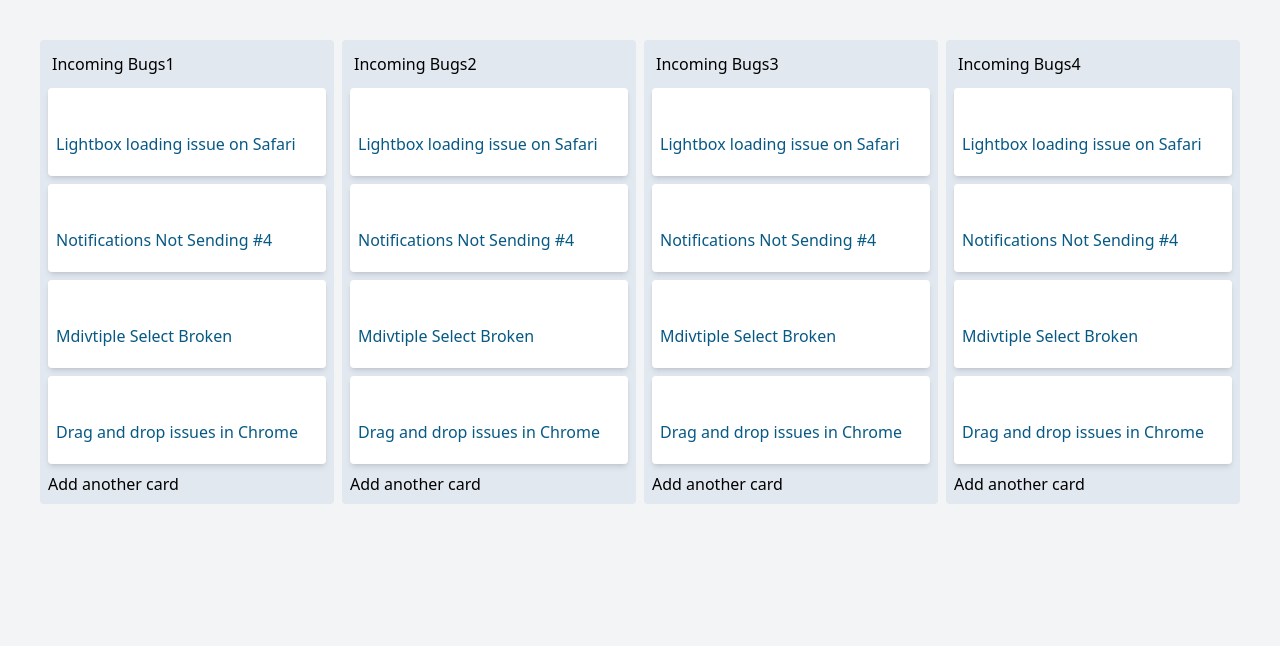
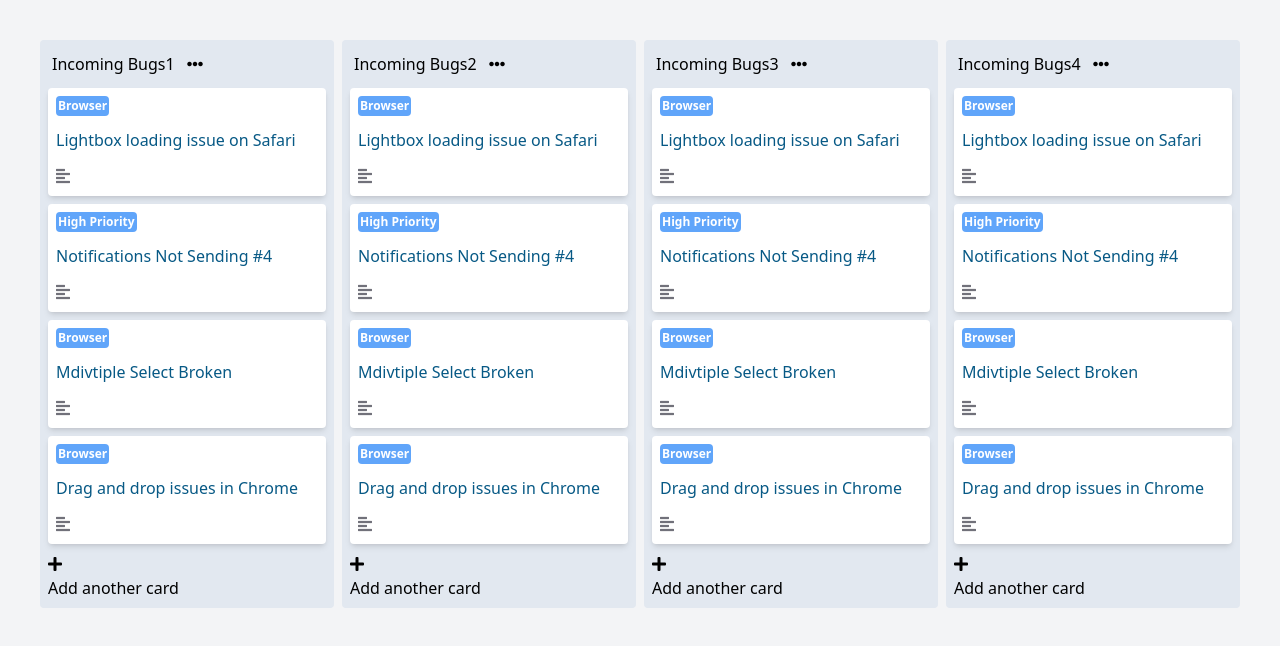
Before and after one commit to amozalev/task-board, a SvelteKit app: page / in a window 1280 px wide. Shown: the top 646 px of the page. Built offline with nearby package versions, Linux system fonts and the light colour scheme.

Commit message:
Added tasks store; implemented task update.

```diff
--- a/src/app.html
+++ b/src/app.html
@@ -3,6 +3,8 @@
 <head>
 	<meta charset="utf-8" />
 	<link rel="icon" href="%sveltekit.assets%/favicon.png" />
+	<link rel="stylesheet" href="https://use.fontawesome.com/releases/v5.6.3/css/all.css"
+				integrity="sha384-UHRtZLI+pbxtHCWp1t77Bi1L4ZtiqrqD80Kn4Z8NTSRyMA2Fd33n5dQ8lWUE00s/" crossorigin="anonymous">
 	<meta name="viewport" content="width=device-width, initial-scale=1" />
 	%sveltekit.head%
 </head>
--- /dev/null
+++ b/src/components/tasks/Editing.svelte
@@ -0,0 +1,22 @@
+<script>
+	import { createEventDispatcher } from 'svelte';
+
+	let editing = false;
+	export let value;
+	const dispatch = createEventDispatcher();
+</script>
+
+{#if editing}
+	<textarea bind:value />
+	<button
+		on:click={() => {
+			editing = false;
+			dispatch('cancelEdit', {taskTitle: value});
+		}}
+		>Close
+	</button>
+{:else}
+	<button on:click={() => (editing = true)}>
+		<slot />
+	</button>
+{/if}
--- a/src/components/tasks/TaskItem.svelte
+++ b/src/components/tasks/TaskItem.svelte
@@ -1,11 +1,29 @@
 <script>
-	export let tag = '';
-	export let title = '';
+	import Editing from './Editing.svelte';
+	import { taskListStore } from '../../stores/tasks.js';
+
+	export let task;
+	export let listIdx;
+
+	const updateTask = (event) => {
+		taskListStore.updateTask({
+			...task,
+			title: event.detail.taskTitle
+		},
+		listIdx
+		);
+	}
 </script>
 
 <div class="bg-white rounded shadow-md p-2">
-	<span class="text-xs py-0.5 p-0.5 rounded font-bold text-white mb-3 inline-block">{tag}</span>
-	<h6 class="text-sky-800 mb-3">{title}</h6>
+	<div class="flex">
+		<span class="text-xs py-0.5 p-0.5 rounded font-bold text-white mb-3 inline-block bg-blue-400">
+			{task.tag}
+		</span>
+	</div>
+	<Editing bind:value={task.title} on:cancelEdit={updateTask}>
+		<h6 class="text-sky-800 mb-3">{task.title}</h6>
+	</Editing>
 	<div class="flex items-center">
 		<div class="text-zinc-500 mr-2">
 			<i class="fas fa-align-left"></i>
--- a/src/components/tasks/TaskList.svelte
+++ b/src/components/tasks/TaskList.svelte
@@ -1,6 +1,7 @@
 <script>
 	import TaskItem from './TaskItem.svelte';
 
+	export let listIdx = '';
 	export let name = '';
 	export let tasks = [];
 </script>
@@ -12,7 +13,7 @@
 	</div>
 	<div class="grid auto-rows-auto gap-y-2 my-2">
 		{#each tasks as task (task.id)}
-			<TaskItem tag={task.tag} title={task.title} />
+			<TaskItem {listIdx} {task} />
 		{/each}
 	</div>
 	<div class="column__item--cta">
--- a/src/routes/+page.svelte
+++ b/src/routes/+page.svelte
@@ -1,54 +1,12 @@
 <script>
 	import TaskList from '../components/tasks/TaskList.svelte';
-
-	let taskLists = [
-		{
-			id: 1,
-			name: 'Incoming Bugs1',
-			tasks: [
-				{ id: 11, tag: 'Browser', title: 'Lightbox loading issue on Safari' },
-				{ id: 12, tag: 'High Priority', title: 'Notifications Not Sending #4' },
-				{ id: 13, tag: 'Browser', title: 'Mdivtiple Select Broken' },
-				{ id: 14, tag: 'Browser', title: 'Drag and drop issues in Chrome' }
-			]
-		},
-		{
-			id: 2,
-			name: 'Incoming Bugs2',
-			tasks: [
-				{ id: 21, tag: 'Browser', title: 'Lightbox loading issue on Safari' },
-				{ id: 22, tag: 'High Priority', title: 'Notifications Not Sending #4' },
-				{ id: 23, tag: 'Browser', title: 'Mdivtiple Select Broken' },
-				{ id: 24, tag: 'Browser', title: 'Drag and drop issues in Chrome' }
-			]
-		},
-		{
-			id: 3,
-			name: 'Incoming Bugs3',
-			tasks: [
-				{ id: 31, tag: 'Browser', title: 'Lightbox loading issue on Safari' },
-				{ id: 32, tag: 'High Priority', title: 'Notifications Not Sending #4' },
-				{ id: 33, tag: 'Browser', title: 'Mdivtiple Select Broken' },
-				{ id: 34, tag: 'Browser', title: 'Drag and drop issues in Chrome' }
-			]
-		},
-		{
-			id: 4,
-			name: 'Incoming Bugs4',
-			tasks: [
-				{ id: 41, tag: 'Browser', title: 'Lightbox loading issue on Safari' },
-				{ id: 42, tag: 'High Priority', title: 'Notifications Not Sending #4' },
-				{ id: 43, tag: 'Browser', title: 'Mdivtiple Select Broken' },
-				{ id: 44, tag: 'Browser', title: 'Drag and drop issues in Chrome' }
-			]
-		}
-	];
+	import { taskListStore } from '../stores/tasks.js';
 </script>
 
 <section class="p-10">
 	<div class="grid grid-cols-auto-fill-260 gap-2">
-		{#each taskLists as taskList (taskList.id)}
-			<TaskList name={taskList.name} tasks={taskList.tasks} />
+		{#each $taskListStore as taskList, i (taskList.id)}
+			<TaskList listIdx={i} name={taskList.name} tasks={taskList.tasks} />
 		{/each}
 	</div>
 </section>
--- /dev/null
+++ b/src/stores/tasks.js
@@ -0,0 +1,99 @@
+import { get, writable } from 'svelte/store';
+
+const DEFAULT_DATA = [
+	{
+		id: 1,
+		name: 'Incoming Bugs1',
+		tasks: [
+			{ id: 11, tag: 'Browser', title: 'Lightbox loading issue on Safari' },
+			{
+				id: 12,
+				tag: 'High Priority',
+				title: 'Notifications Not Sending #4'
+			},
+			{ id: 13, tag: 'Browser', title: 'Mdivtiple Select Broken' },
+			{
+				id: 14,
+				tag: 'Browser',
+				title: 'Drag and drop issues in Chrome'
+			}
+		]
+	},
+	{
+		id: 2,
+		name: 'Incoming Bugs2',
+		tasks: [
+			{ id: 21, tag: 'Browser', title: 'Lightbox loading issue on Safari' },
+			{
+				id: 22,
+				tag: 'High Priority',
+				title: 'Notifications Not Sending #4'
+			},
+			{ id: 23, tag: 'Browser', title: 'Mdivtiple Select Broken' },
+			{
+				id: 24,
+				tag: 'Browser',
+				title: 'Drag and drop issues in Chrome'
+			}
+		]
+	},
+	{
+		id: 3,
+		name: 'Incoming Bugs3',
+		tasks: [
+			{ id: 31, tag: 'Browser', title: 'Lightbox loading issue on Safari' },
+			{
+				id: 32,
+				tag: 'High Priority',
+				title: 'Notifications Not Sending #4'
+			},
+			{ id: 33, tag: 'Browser', title: 'Mdivtiple Select Broken' },
+			{
+				id: 34,
+				tag: 'Browser',
+				title: 'Drag and drop issues in Chrome'
+			}
+		]
+	},
+	{
+		id: 4,
+		name: 'Incoming Bugs4',
+		tasks: [
+			{ id: 41, tag: 'Browser', title: 'Lightbox loading issue on Safari' },
+			{
+				id: 42,
+				tag: 'High Priority',
+				title: 'Notifications Not Sending #4'
+			},
+			{ id: 43, tag: 'Browser', title: 'Mdivtiple Select Broken' },
+			{
+				id: 44,
+				tag: 'Browser',
+				title: 'Drag and drop issues in Chrome'
+			}
+		]
+	}
+];
+
+const createStore = () => {
+	const taskList = writable(DEFAULT_DATA);
+	const { subscribe } = taskList;
+
+	const updateTask = (task, listIdx) => {
+		const taskIdx = get(taskList)[listIdx].tasks.findIndex(({ id }) => id === task.id);
+
+		if (taskIdx > -1) {
+			taskList.update((list) => {
+				list[listIdx].tasks[taskIdx] = { ...task };
+				return list;
+			});
+		}
+	};
+
+	return {
+		subscribe,
+		updateTask
+	};
+};
+
+export const taskListStore = createStore();
```
Also changed, not shown: 1 other file (tests, documents, lock files or other folders). Lines whose indentation alone changed are shown as unchanged.
